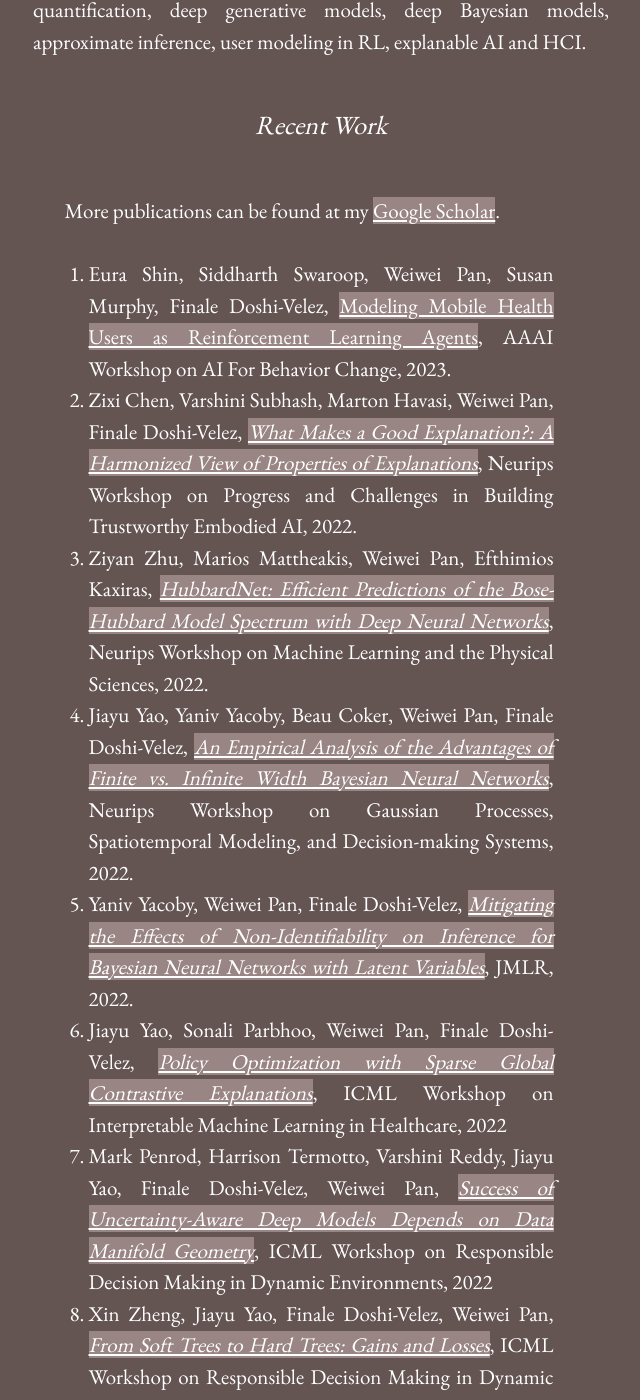
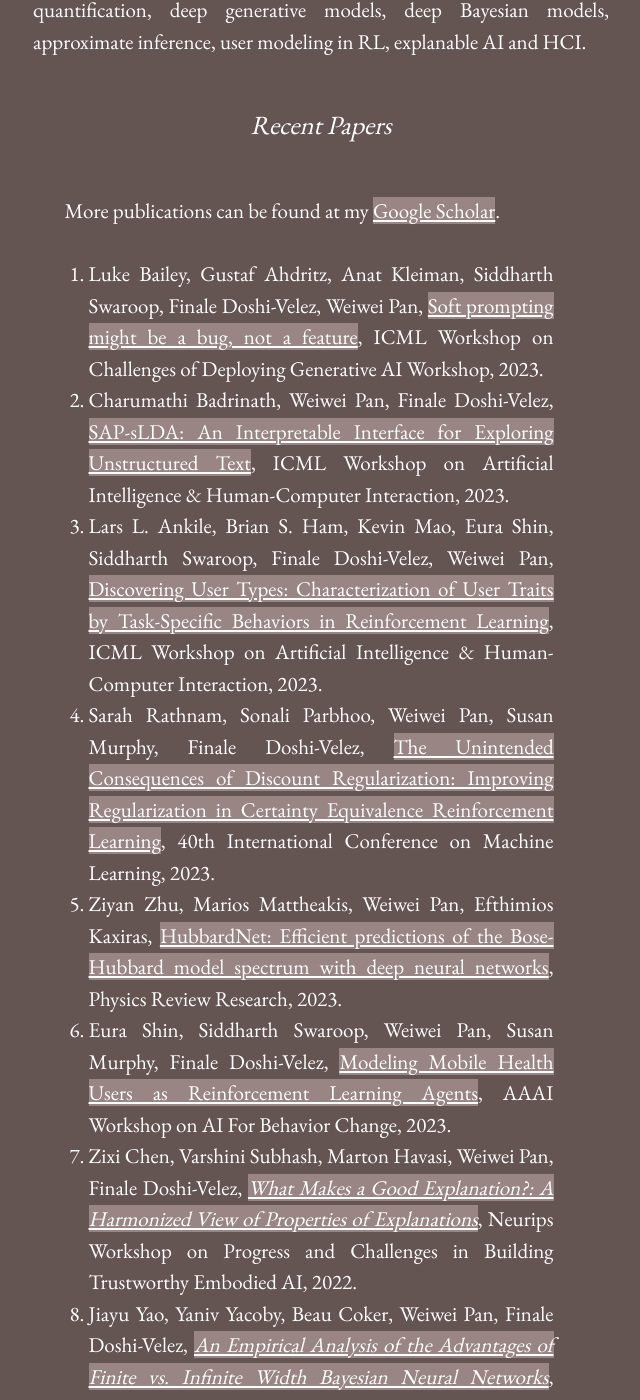
Before and after one commit to onefishy/onefishy.github.io, a Jekyll site: the page built from research.md, in a window 1280 px wide and 1400 px high, scrolled down 391 px. Shown: the whole window, without its empty margins (319-959 px from the left). Built offline with Jekyll 4.4.1, drawn with Linux system fonts in a browser that asks for light colours; some of the changed text lies outside the part shown.

Commit message:
Update research.md

```diff
--- a/research.md
+++ b/research.md
@@ -5,19 +5,18 @@ title: Research
 
 I am generally interested in unfolding consequences of design choices in machine learning pipelines (e.g. model assumptions, inductive biases, inference, optimization and model explanations) for social-technical decision making systems. I am also broadly interested in issues of AI safety, ethics and regulation. My interests include uncertainty quantification, deep generative models, deep Bayesian models, approximate inference, user modeling in RL, explanable AI and HCI.
 
-#### Recent Work
+#### Recent Papers
 More publications can be found at my [Google Scholar](https://scholar.google.com/citations?hl=en&user=4mmuvFgAAAAJ&view_op=list_works&gmla=AJsN-F5bL3dw5jD4ejRi0SQ1tJXKMOrJkd9TtZbRMr24y-EezVDMPWVHzUwilBE7qF37B1QmCs7fz05isA26H-4MVgtEUf3q4_IU2HZpxC53Tat-3o4fnog).
 
-
-0. Eura Shin, Siddharth Swaroop, Weiwei Pan, Susan Murphy, Finale Doshi-Velez, [Modeling Mobile Health Users as Reinforcement Learning Agents](https://arxiv.org/abs/2212.00863), AAAI Workshop on AI For Behavior Change, 2023.
-1. Zixi Chen, Varshini Subhash, Marton Havasi, Weiwei Pan, Finale Doshi-Velez, [*What Makes a Good Explanation?: A Harmonized View of Properties of Explanations*](https://arxiv.org/abs/2211.05667), Neurips Workshop on Progress and Challenges in Building Trustworthy Embodied AI, 2022.
-2. Ziyan Zhu, Marios Mattheakis, Weiwei Pan, Efthimios Kaxiras, [*HubbardNet: Efficient Predictions of the Bose-Hubbard Model Spectrum with Deep Neural Networks*](https://ml4physicalsciences.github.io/2022/files/NeurIPS_ML4PS_2022_87.pdf), Neurips Workshop on Machine Learning and the Physical Sciences, 2022.
-3. Jiayu Yao, Yaniv Yacoby, Beau Coker, Weiwei Pan, Finale Doshi-Velez, [*An Empirical Analysis of the Advantages of Finite vs. Infinite Width Bayesian Neural Networks*](https://arxiv.org/abs/2211.09184), Neurips Workshop on Gaussian Processes, Spatiotemporal Modeling, and Decision-making Systems, 2022.
-4. Yaniv Yacoby, Weiwei Pan, Finale Doshi-Velez, [*Mitigating the Effects of Non-Identifiability on Inference for Bayesian Neural Networks with Latent Variables*](https://arxiv.org/abs/1911.00569), JMLR, 2022.
-5. Jiayu Yao, Sonali Parbhoo, Weiwei Pan, Finale Doshi-Velez, [*Policy Optimization with Sparse Global Contrastive Explanations*](http://arxiv.org/abs/2207.06269), ICML Workshop on Interpretable Machine Learning in Healthcare, 2022
-6. Mark Penrod, Harrison Termotto, Varshini Reddy, Jiayu Yao, Finale Doshi-Velez, Weiwei Pan, [*Success of Uncertainty-Aware Deep Models Depends on Data Manifold Geometry*](https://responsibledecisionmaking.github.io/assets/pdf/papers/34.pdf), ICML Workshop on Responsible Decision Making in Dynamic Environments, 2022
-7. Xin Zheng, Jiayu Yao, Finale Doshi-Velez, Weiwei Pan, [*From Soft Trees to Hard Trees: Gains and Losses*](https://responsibledecisionmaking.github.io/assets/pdf/papers/33.pdf), ICML Workshop on Responsible Decision Making in Dynamic Environments, 2022
-8. Beau Coker, Wessel P. Bruinsma, David R. Burt, Weiwei Pan, Finale Doshi-Velez, [*Wide Mean-Field Variational Bayesian Neural Networks Ignore the Data*](https://proceedings.mlr.press/v151/coker22a/coker22a.pdf), Artificial Intelligence and Statistics (AIStats), 2022
-9. Anita Mahinpei, Justin Clark, Isaac Lage, Finale Doshi-Velez, Weiwei Pan, [*The Promises and Pitfalls of Black-box Concept Learning Models*](http://arxiv.org/abs/2106.13314), ICML Workshop on Theoretic Foundation, Criticism, and Application Trend of Explainable AI, 2021
-10. Jiayu Yao, Emma Brunskill, Weiwei Pan, Susan Murphy, Finale Doshi-Velez, [*Power-Constrained Bandit*](https://arxiv.org/pdf/2004.06230.pdf), Machine Learning for Health Care (MLHC), 2021
-11. Rylan Schaeffer, Blake Bordelon, Mikail Khona, Weiwei Pan, Ila Fiete, [*Efficient Online Inference for Nonparametric Mixture Models*](https://fietelabmit.files.wordpress.com/2021/06/final_camera_ready.pdf), Uncertainty in Artificial Intelligence (UAI), 2021
+0. Luke Bailey, Gustaf Ahdritz, Anat Kleiman, Siddharth Swaroop, Finale Doshi-Velez, Weiwei Pan, [Soft prompting might be a bug, not a feature](https://openreview.net/pdf?id=MHWDdMEJ5s#:~:text=Neat%20analogies%20between%20the%20two,rather%20than%20features%20of%20LLMs.), ICML Workshop on Challenges of Deploying Generative AI Workshop, 2023.
+1. Charumathi Badrinath, Weiwei Pan, Finale Doshi-Velez, [SAP-sLDA: An Interpretable Interface for Exploring Unstructured Text](https://arxiv.org/pdf/2308.01420.pdf), ICML Workshop on Artificial Intelligence & Human-Computer Interaction, 2023.
+2. Lars L. Ankile, Brian S. Ham, Kevin Mao, Eura Shin, Siddharth Swaroop, Finale Doshi-Velez, Weiwei Pan, [Discovering User Types: Characterization of User Traits by Task-Specific Behaviors in Reinforcement Learning](https://arxiv.org/pdf/2307.08169.pdf), ICML Workshop on Artificial Intelligence & Human-Computer Interaction, 2023.
+3. Sarah Rathnam, Sonali Parbhoo, Weiwei Pan, Susan Murphy, Finale Doshi-Velez, [The Unintended Consequences of Discount Regularization: Improving Regularization in Certainty Equivalence Reinforcement Learning](https://proceedings.mlr.press/v202/rathnam23a.html), 40th International Conference on Machine Learning, 2023.
+4. Ziyan Zhu, Marios Mattheakis, Weiwei Pan, Efthimios Kaxiras, [HubbardNet: Efficient predictions of the Bose-Hubbard model spectrum with deep neural networks](https://journals.aps.org/prresearch/accepted/4d07aJf4N8717a0c40994562923b72909a9fe5a3f), Physics Review Research, 2023.
+5. Eura Shin, Siddharth Swaroop, Weiwei Pan, Susan Murphy, Finale Doshi-Velez, [Modeling Mobile Health Users as Reinforcement Learning Agents](https://arxiv.org/abs/2212.00863), AAAI Workshop on AI For Behavior Change, 2023.
+6. Zixi Chen, Varshini Subhash, Marton Havasi, Weiwei Pan, Finale Doshi-Velez, [*What Makes a Good Explanation?: A Harmonized View of Properties of Explanations*](https://arxiv.org/abs/2211.05667), Neurips Workshop on Progress and Challenges in Building Trustworthy Embodied AI, 2022.
+7. Jiayu Yao, Yaniv Yacoby, Beau Coker, Weiwei Pan, Finale Doshi-Velez, [*An Empirical Analysis of the Advantages of Finite vs. Infinite Width Bayesian Neural Networks*](https://arxiv.org/abs/2211.09184), Neurips Workshop on Gaussian Processes, Spatiotemporal Modeling, and Decision-making Systems, 2022.
+8. Yaniv Yacoby, Weiwei Pan, Finale Doshi-Velez, [*Mitigating the Effects of Non-Identifiability on Inference for Bayesian Neural Networks with Latent Variables*](https://arxiv.org/abs/1911.00569), JMLR, 2022.
+9. Mark Penrod, Harrison Termotto, Varshini Reddy, Jiayu Yao, Finale Doshi-Velez, Weiwei Pan, [*Success of Uncertainty-Aware Deep Models Depends on Data Manifold Geometry*](https://responsibledecisionmaking.github.io/assets/pdf/papers/34.pdf), ICML Workshop on Responsible Decision Making in Dynamic Environments, 2022.
+10. Xin Zheng, Jiayu Yao, Finale Doshi-Velez, Weiwei Pan, [*From Soft Trees to Hard Trees: Gains and Losses*](https://responsibledecisionmaking.github.io/assets/pdf/papers/33.pdf), ICML Workshop on Responsible Decision Making in Dynamic Environments, 2022.
+11. Beau Coker, Wessel P. Bruinsma, David R. Burt, Weiwei Pan, Finale Doshi-Velez, [*Wide Mean-Field Variational Bayesian Neural Networks Ignore the Data*](https://proceedings.mlr.press/v151/coker22a/coker22a.pdf), Artificial Intelligence and Statistics (AIStats), 2022.
```
